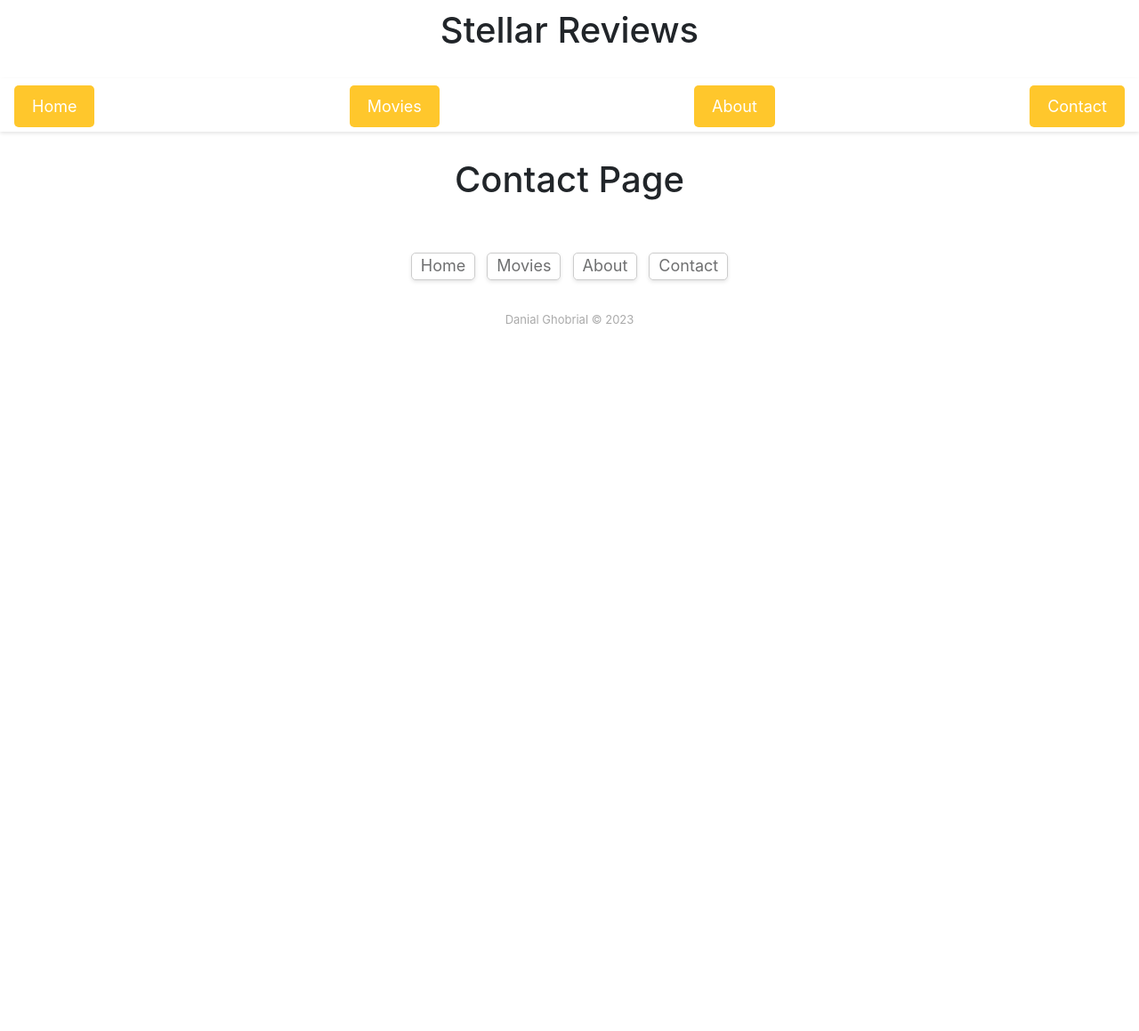
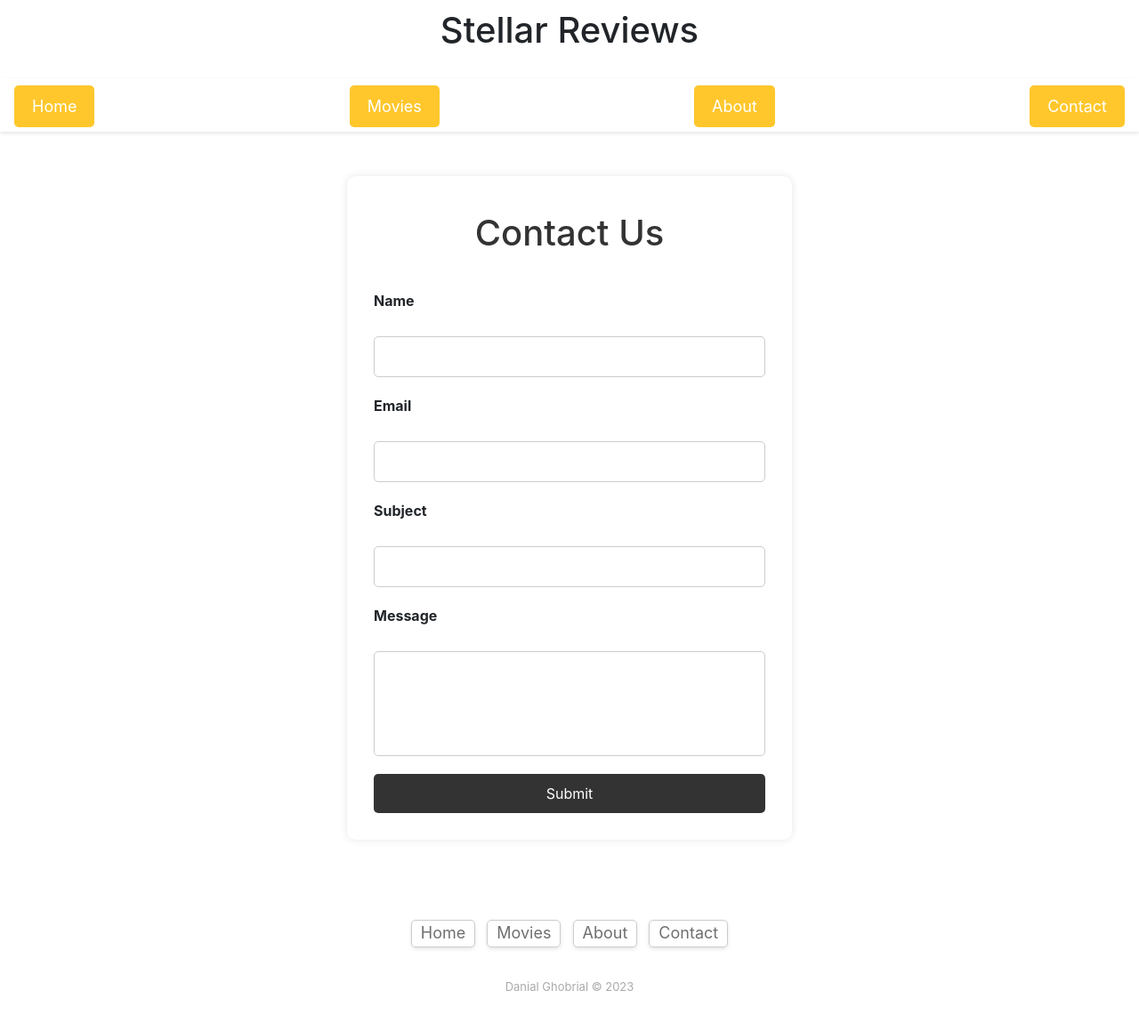
Before and after one commit to DanialGhobrial/DanialGhobrial, a Flask app: page /contact in a window 1280 px wide. Shown: the whole page at 89% size. Before the commit the page ends 364 px from the top, so only its background shows below. Run offline with Flask 3, Linux system fonts and the light colour scheme; some libraries are stand-ins or nearby versions.

Commit message:
Worked on contact page

```diff
--- a/routes.py
+++ b/routes.py
@@ -122,6 +122,21 @@ def unexpected_error(error):
     return render_template('error.html', error='Something went wrong'), 500
 
 
+@app.route('/contact', methods=['POST'])
+def add_contact():
+    conn = sqlite3.connect('Database/final.db')
+    name = request.form['name']
+    email = request.form['email']
+    subject = request.form['subject']
+    message = request.form['message']
+    conn = sqlite3.connect('Database/Final.db')
+    cursor = conn.cursor()
+    cursor.execute('INSERT INTO Contact (name, email, subject, message) VALUES (?, ?, ?, ?)', (name, email, subject, message))
+    conn.commit()
+    return redirect("http://127.0.0.1:5000/contact")
+
+
+
 
 if __name__ == "__main__":
     app.run(debug=True)
--- a/static/CSS/style.css
+++ b/static/CSS/style.css
@@ -651,3 +651,59 @@ h1 {
   border-radius: 5px;
   margin-top: 20px;
 }
+body {
+  font-family: Arial, sans-serif;
+  margin: 0;
+  padding: 0;
+  background-color: #f7f7f7;
+}
+
+.contact-container {
+  max-width: 500px;
+  margin: 50px auto;
+  background-color: #fff;
+  border-radius: 10px;
+  padding: 30px;
+  box-shadow: 0 0 10px rgba(0, 0, 0, 0.1);
+}
+
+.contact-container h1 {
+  text-align: center;
+  color: #333;
+  margin-bottom: 30px;
+}
+
+.contact-container form {
+  display: grid;
+  gap: 20px;
+}
+
+.contact-container label {
+  font-weight: bold;
+}
+
+.contact-container input,
+.contact-container textarea {
+  width: 100%;
+  padding: 10px;
+  border: 1px solid #ccc;
+  border-radius: 5px;
+}
+
+.contact-container textarea {
+  resize: none;
+}
+
+.contact-container input[type="submit"] {
+  background-color: #333;
+  color: #fff;
+  border: none;
+  padding: 10px 20px;
+  border-radius: 5px;
+  cursor: pointer;
+  transition: background-color 0.3s;
+}
+
+.contact-container input[type="submit"]:hover {
+  background-color: #555;
+}
--- a/templates/contact.html
+++ b/templates/contact.html
@@ -1,4 +1,26 @@
 {% extends "layout.html" %}
 {% block content %}
-<h1>Contact Page</h1>
+
+
+    <div class="contact-container">
+        <h1>Contact Us</h1>
+        <form action="#" method="post">
+            <label for="name">Name</label>
+            <input type="text" id="name" name="name" required>
+
+            <label for="email">Email</label>
+            <input type="email" id="email" name="email" required>
+
+            <label for="subject">Subject</label>
+            <input type="text" id="subject" name="subject" required>
+
+            <label for="message">Message</label>
+            <textarea id="message" name="message" rows="4" required></textarea>
+
+            <input type="submit" value="Submit">
+        </form>
+    </div>
+
+
+
 {% endblock %}
```
Also changed, not shown: Database/Final.db.
